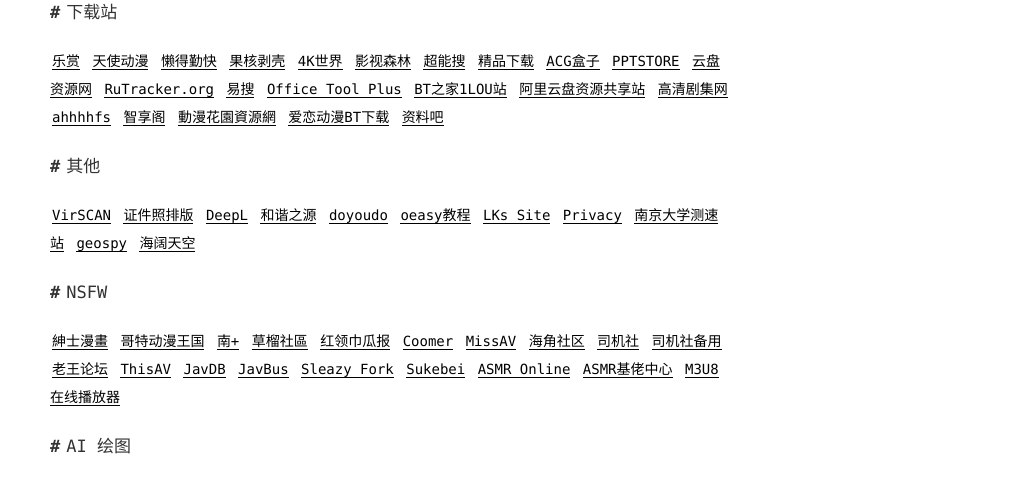
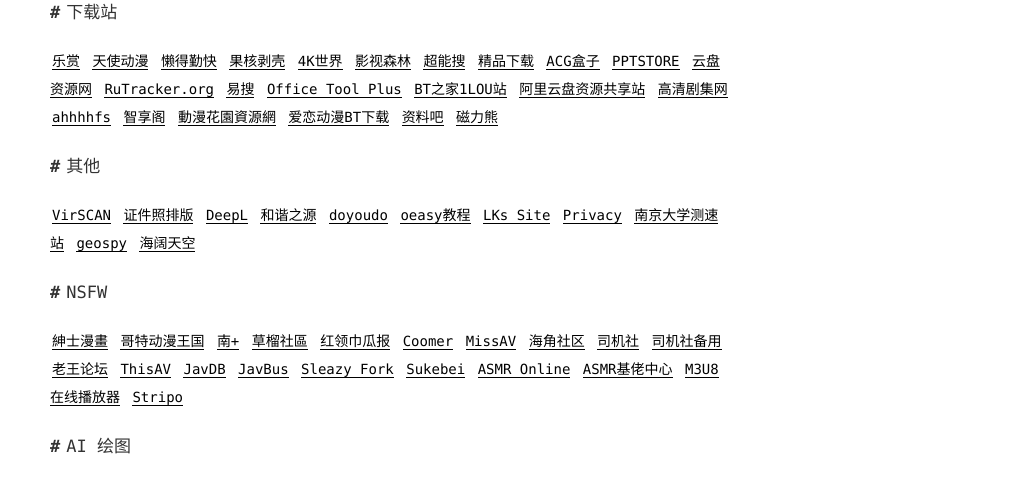
Before and after one commit to admans/admans.github.io, a Jekyll site: the page built from pages/navi.md, in a window 1280 px wide. Shown: the part 977-1463 px from the top of the page, without its empty margins (250-1280 px from the left). Built offline with Jekyll 4.4.1, drawn with Linux system fonts in a browser that asks for light colours.

Commit message:
Update navi.md

```diff
--- a/pages/navi.md
+++ b/pages/navi.md
@@ -33,7 +33,7 @@ title: 导航
 
 ## 下载站
 
-[乐赏](http://gbtgame.me/ "乐赏") [天使动漫](https://www.tsdm39.com/ "天使动漫") [懒得勤快](https://masuit.com/ "懒得勤快") [果核剥壳](https://www.ghxi.com/ "果核剥壳") [4K世界](https://www.4ksj.com/ "4K世界") [影视森林](http://549.tv/ "影视森林") [超能搜](https://www.chaonengsou.com/ "超能搜") [精品下载](http://www.j9p.com/ "精品下载") [ACG盒子](https://www.acgbox.link/ "ACG盒子") [PPTSTORE](https://www.pptstore.net/ "PPTSTORE") [云盘资源网](https://www.yunpanziyuan.top/ "云盘资源网") [RuTracker.org](https://rutracker.net/forum/index.php "RuTracker.org") [易搜](http://yiso.eu.org/ "易搜") [Office Tool Plus](https://otp.landian.vip/zh-cn/ "Office Tool Plus") [BT之家1LOU站](https://www.1lou.cc/ "BT之家1LOU站") [阿里云盘资源共享站](https://pan666.net/ "阿里云盘资源共享站") [高清剧集网](https://www.BTHDTV.com "高清剧集网") [ahhhhfs](https://www.ahhhhfs.com/ "ahhhhfs") [智享阁](https://www.esnpc.com/ "智享阁") [動漫花園資源網](https://share.dmhy.org/ "動漫花園資源網") [爱恋动漫BT下载](https://kisssub.org/ "爱恋动漫BT下载") [资料吧](https://ziliaoba.github.io/ "资料吧")
+[乐赏](http://gbtgame.me/ "乐赏") [天使动漫](https://www.tsdm39.com/ "天使动漫") [懒得勤快](https://masuit.com/ "懒得勤快") [果核剥壳](https://www.ghxi.com/ "果核剥壳") [4K世界](https://www.4ksj.com/ "4K世界") [影视森林](http://549.tv/ "影视森林") [超能搜](https://www.chaonengsou.com/ "超能搜") [精品下载](http://www.j9p.com/ "精品下载") [ACG盒子](https://www.acgbox.link/ "ACG盒子") [PPTSTORE](https://www.pptstore.net/ "PPTSTORE") [云盘资源网](https://www.yunpanziyuan.top/ "云盘资源网") [RuTracker.org](https://rutracker.net/forum/index.php "RuTracker.org") [易搜](http://yiso.eu.org/ "易搜") [Office Tool Plus](https://otp.landian.vip/zh-cn/ "Office Tool Plus") [BT之家1LOU站](https://www.1lou.cc/ "BT之家1LOU站") [阿里云盘资源共享站](https://pan666.net/ "阿里云盘资源共享站") [高清剧集网](https://www.BTHDTV.com "高清剧集网") [ahhhhfs](https://www.ahhhhfs.com/ "ahhhhfs") [智享阁](https://www.esnpc.com/ "智享阁") [動漫花園資源網](https://share.dmhy.org/ "動漫花園資源網") [爱恋动漫BT下载](https://kisssub.org/ "爱恋动漫BT下载") [资料吧](https://ziliaoba.github.io/ "资料吧") [磁力熊](https://www.cilixiong.org/ "磁力熊")
 
 ## 其他
 
@@ -41,7 +41,7 @@ title: 导航
 
 ## NSFW
 
-[紳士漫畫](https://www.wnacg.com/ "紳士漫畫") [哥特动漫王国](https://www.gtloli.gay/ "哥特动漫王国") [南+](https://south-plus.net/ "南+") [草榴社區](https://t66y.com/ "草榴社區") [红领巾瓜报](https://hlj.fun/ "红领巾瓜报") [Coomer](https://coomer.su/ "Coomer") [MissAV](https://missav.ws/ "MissAV") [海角社区](https://haijiao.com/ "海角社区") [司机社](https://bitbucket.org/xsijishe/yjdz/src/main/ "司机社") [司机社备用](https://47447.net/ "司机社备用") [老王论坛](https://laowang.vip "老王论坛") [ThisAV](https://thisav.com/ "ThisAV") [JavDB](https://javdb.com/ "JavDB") [JavBus](https://www.javbus.com/ "JavBus") [Sleazy Fork](https://sleazyfork.org/zh-CN "Sleazy Fork") [Sukebei](https://sukebei.nyaa.si/ "Sukebei") [ASMR Online](https://www.asmr.one/works "ASMR Online") [ASMR基佬中心](https://www.asmrgay.org/ "ASMR基佬中心") [M3U8在线播放器](https://5721004.xyz/ "M3U8在线播放器")
+[紳士漫畫](https://www.wnacg.com/ "紳士漫畫") [哥特动漫王国](https://www.gtloli.gay/ "哥特动漫王国") [南+](https://south-plus.net/ "南+") [草榴社區](https://t66y.com/ "草榴社區") [红领巾瓜报](https://hlj.fun/ "红领巾瓜报") [Coomer](https://coomer.su/ "Coomer") [MissAV](https://missav.ws/ "MissAV") [海角社区](https://haijiao.com/ "海角社区") [司机社](https://bitbucket.org/xsijishe/yjdz/src/main/ "司机社") [司机社备用](https://47447.net/ "司机社备用") [老王论坛](https://laowang.vip "老王论坛") [ThisAV](https://thisav.com/ "ThisAV") [JavDB](https://javdb.com/ "JavDB") [JavBus](https://www.javbus.com/ "JavBus") [Sleazy Fork](https://sleazyfork.org/zh-CN "Sleazy Fork") [Sukebei](https://sukebei.nyaa.si/ "Sukebei") [ASMR Online](https://www.asmr.one/works "ASMR Online") [ASMR基佬中心](https://www.asmrgay.org/ "ASMR基佬中心") [M3U8在线播放器](https://5721004.xyz/ "M3U8在线播放器") [Stripo](https://zh.stripol.com/ "Stripo")
 
 ## AI 绘图
 
```
